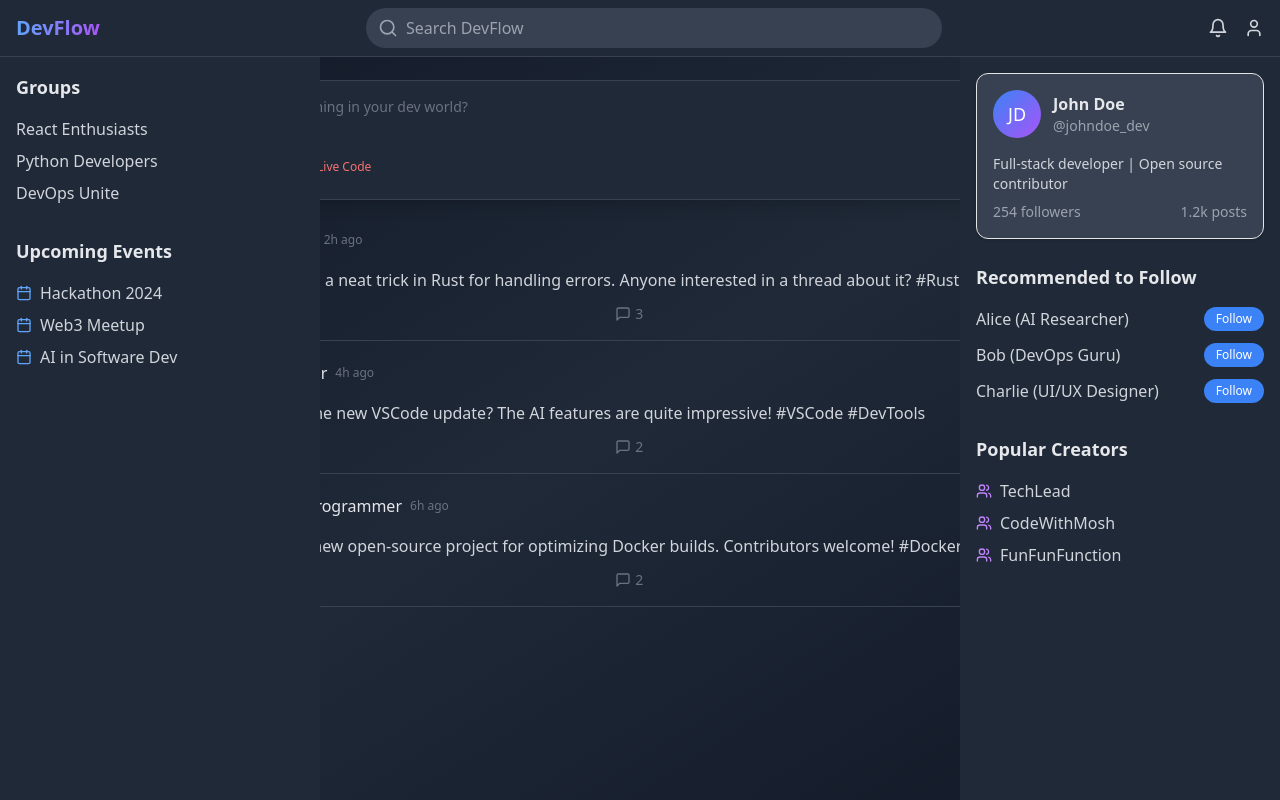
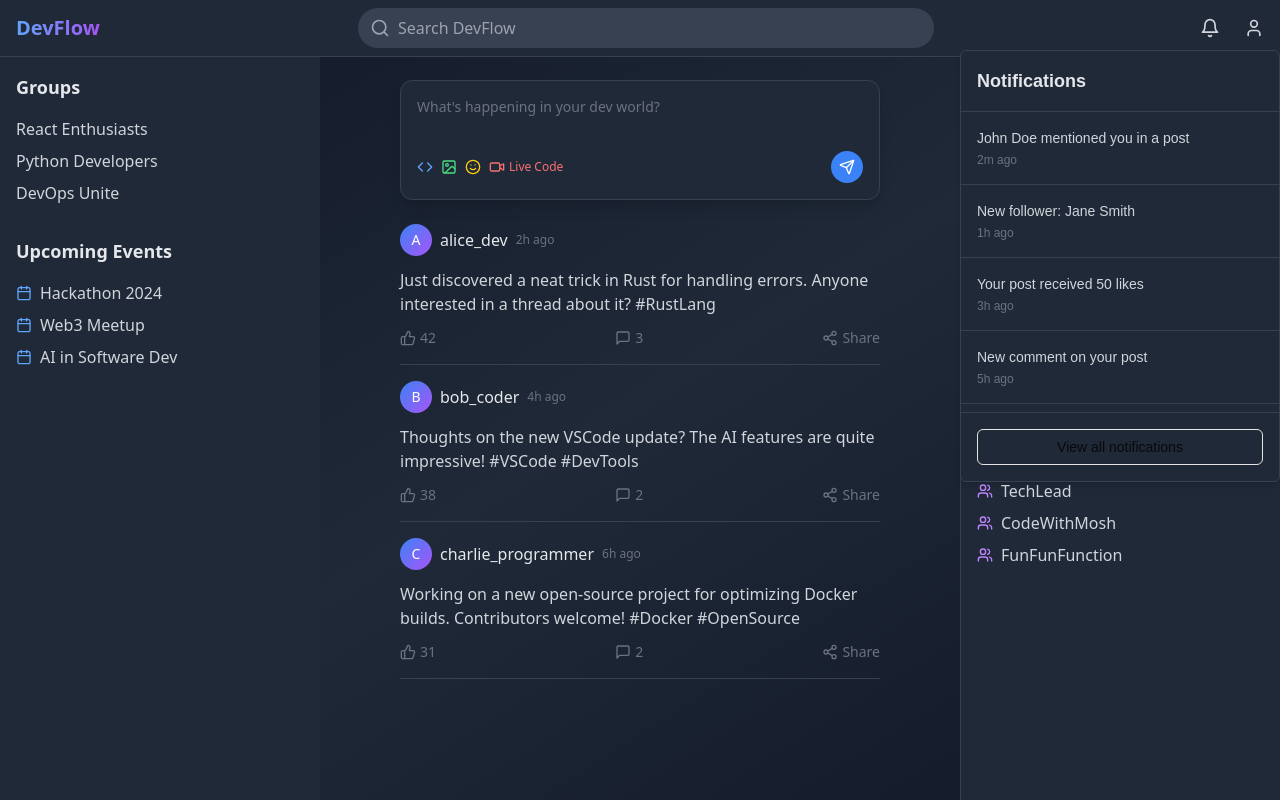
Before and after one commit to muneebhashone/devx-platform, a Next.js app: page / in a window 1280 px wide. Both pictures are taken after a click on the button 1218 px from the left and 28 px from the top of the page. Built offline with nearby package versions, Linux system fonts and the light colour scheme.

Commit message:
'notification-dropdown-added'

```diff
--- a/package.json
+++ b/package.json
@@ -10,6 +10,8 @@
   },
   "dependencies": {
     "@radix-ui/react-icons": "^1.3.0",
+    "@radix-ui/react-popover": "^1.1.1",
+    "@radix-ui/react-scroll-area": "^1.1.0",
     "@radix-ui/react-slot": "^1.1.0",
     "class-variance-authority": "^0.7.0",
     "clsx": "^2.1.1",
--- a/src/components/LandingPageFeed/DevSocialFeed.tsx
+++ b/src/components/LandingPageFeed/DevSocialFeed.tsx
@@ -105,7 +105,7 @@ const DevSocialFeed: React.FC = () => {
         isOpen={rightSidebarOpen}
         onClose={() => setRightSidebarOpen(false)}
       />
-      <div className="relative z-10 max-w-4xl mx-auto p-4 mt-16">
+      <div className="relative z-10 md:max-w-[50%] lg:max-w-[40%] mx-auto p-4 mt-16">
         <PostForm />
         <PostList posts={posts} />
       </div>
--- a/src/components/LandingPageFeed/Header.tsx
+++ b/src/components/LandingPageFeed/Header.tsx
@@ -1,6 +1,9 @@
 import React from "react";
 import { motion } from "framer-motion";
 import { Menu, Search, Bell, User, Users } from "lucide-react";
+import { Popover, PopoverContent, PopoverTrigger } from "@/components/ui/popover";
+import { Button } from "@/components/ui/button";
+import { ScrollArea } from "@/components/ui/scroll-area";
 
 interface HeaderProps {
   toggleLeftSidebar: () => void;
@@ -10,8 +13,16 @@ interface HeaderProps {
 const Header: React.FC<HeaderProps> = ({
   toggleLeftSidebar,
   toggleRightSidebar,
-}) => (
-  // ... existing Header component code
+}) => {
+  const notifications = [
+    { id: 1, content: "John Doe mentioned you in a post", time: "2m ago" },
+    { id: 2, content: "New follower: Jane Smith", time: "1h ago" },
+    { id: 3, content: "Your post received 50 likes", time: "3h ago" },
+    { id: 4, content: "New comment on your post", time: "5h ago" },
+    { id: 5, content: "Trending topic: #ReactJS", time: "1d ago" },
+  ];
+
+  return (
     <header className="fixed top-0 left-0 right-0 bg-gray-800 border-b border-gray-700 py-2 px-4 z-50">
       <div className="mx-auto flex justify-between items-center">
         <motion.button
@@ -35,9 +46,31 @@ const Header: React.FC<HeaderProps> = ({
           </div>
         </div>
         <div className="flex items-center space-x-4">
-        <motion.button whileTap={{ scale: 0.95 }} className="text-gray-300">
+          <Popover>
+            <PopoverTrigger asChild>
+              <Button variant="ghost" size="icon" className="text-gray-300">
                 <Bell className="h-5 w-5" />
-        </motion.button>
+              </Button>
+            </PopoverTrigger>
+            <PopoverContent className="w-80 bg-gray-800 border-gray-700 p-0">
+              <div className="p-4 border-b border-gray-700">
+                <h3 className="text-lg font-semibold text-gray-200">Notifications</h3>
+              </div>
+              <ScrollArea className="h-[300px]">
+                {notifications.map((notification) => (
+                  <div key={notification.id} className="p-4 border-b border-gray-700 hover:bg-gray-700">
+                    <p className="text-sm text-gray-300">{notification.content}</p>
+                    <p className="text-xs text-gray-500 mt-1">{notification.time}</p>
+                  </div>
+                ))}
+              </ScrollArea>
+              <div className="p-4 border-t border-gray-700">
+                <Button variant="outline" className="w-full">
+                  View all notifications
+                </Button>
+              </div>
+            </PopoverContent>
+          </Popover>
           <motion.button
             whileTap={{ scale: 0.95 }}
             className="text-gray-300 hidden lg:block"
@@ -56,5 +89,6 @@ const Header: React.FC<HeaderProps> = ({
       </div>
     </header>
   );
+};
 
 export default Header;
--- a/src/components/LandingPageFeed/Sidebar.tsx
+++ b/src/components/LandingPageFeed/Sidebar.tsx
@@ -31,7 +31,7 @@ const Sidebar: React.FC<SidebarProps> = ({
             animate={{ x: 0 }}
             exit={{ x: side === "left" ? "-100%" : "100%" }}
             transition={{ type: "spring", damping: 25, stiffness: 500 }}
-            className={`fixed ${side}-0 top-0 bottom-0 w-80 bg-gray-800 border-${
+            className={`fixed ${side}-0 top-0 bottom-0 w-full lg:w-80 bg-gray-800 border-${
               side === "left" ? "r" : "l"
             } border-gray-700 p-4 overflow-y-auto z-50 lg:hidden`}
           >
@@ -48,7 +48,7 @@ const Sidebar: React.FC<SidebarProps> = ({
       )}
     </AnimatePresence>
     <div
-      className={`hidden lg:block fixed ${side}-0 lg:mt-[57px] top-0 bottom-0 w-80 bg-gray-800 border-${
+      className={`hidden lg:block fixed ${side}-0 lg:mt-[57px] top-0 bottom-0 w-1/2 lg:w-80 bg-gray-800 border-${
         side === "left" ? "r" : "l"
       } border-gray-700 p-4 overflow-y-auto z-50`}
     >
--- a/src/components/feed.tsx
+++ b/src/components/feed.tsx
@@ -311,7 +311,7 @@ const Comment: React.FC<CommentProps> = ({ username, content, likes, time }) =>
   );
 
   const DevSocialFeed: React.FC = () => {
-    const [posts, setPosts] = useState([
+    const [posts] = useState([
       {
         id: 1,
         username: "alice_dev",
--- /dev/null
+++ b/src/components/ui/popover.tsx
@@ -0,0 +1,33 @@
+"use client"
+
+import * as React from "react"
+import * as PopoverPrimitive from "@radix-ui/react-popover"
+
+import { cn } from "@/lib/utils"
+
+const Popover = PopoverPrimitive.Root
+
+const PopoverTrigger = PopoverPrimitive.Trigger
+
+const PopoverAnchor = PopoverPrimitive.Anchor
+
+const PopoverContent = React.forwardRef<
+  React.ElementRef<typeof PopoverPrimitive.Content>,
+  React.ComponentPropsWithoutRef<typeof PopoverPrimitive.Content>
+>(({ className, align = "center", sideOffset = 4, ...props }, ref) => (
+  <PopoverPrimitive.Portal>
+    <PopoverPrimitive.Content
+      ref={ref}
+      align={align}
+      sideOffset={sideOffset}
+      className={cn(
+        "z-50 w-72 rounded-md border bg-popover p-4 text-popover-foreground shadow-md outline-none data-[state=open]:animate-in data-[state=closed]:animate-out data-[state=closed]:fade-out-0 data-[state=open]:fade-in-0 data-[state=closed]:zoom-out-95 data-[state=open]:zoom-in-95 data-[side=bottom]:slide-in-from-top-2 data-[side=left]:slide-in-from-right-2 data-[side=right]:slide-in-from-left-2 data-[side=top]:slide-in-from-bottom-2",
+        className
+      )}
+      {...props}
+    />
+  </PopoverPrimitive.Portal>
+))
+PopoverContent.displayName = PopoverPrimitive.Content.displayName
+
+export { Popover, PopoverTrigger, PopoverContent, PopoverAnchor }
--- /dev/null
+++ b/src/components/ui/scroll-area.tsx
@@ -0,0 +1,48 @@
+"use client"
+
+import * as React from "react"
+import * as ScrollAreaPrimitive from "@radix-ui/react-scroll-area"
+
+import { cn } from "@/lib/utils"
+
+const ScrollArea = React.forwardRef<
+  React.ElementRef<typeof ScrollAreaPrimitive.Root>,
+  React.ComponentPropsWithoutRef<typeof ScrollAreaPrimitive.Root>
+>(({ className, children, ...props }, ref) => (
+  <ScrollAreaPrimitive.Root
+    ref={ref}
+    className={cn("relative overflow-hidden", className)}
+    {...props}
+  >
+    <ScrollAreaPrimitive.Viewport className="h-full w-full rounded-[inherit]">
+      {children}
+    </ScrollAreaPrimitive.Viewport>
+    <ScrollBar />
+    <ScrollAreaPrimitive.Corner />
+  </ScrollAreaPrimitive.Root>
+))
+ScrollArea.displayName = ScrollAreaPrimitive.Root.displayName
+
+const ScrollBar = React.forwardRef<
+  React.ElementRef<typeof ScrollAreaPrimitive.ScrollAreaScrollbar>,
+  React.ComponentPropsWithoutRef<typeof ScrollAreaPrimitive.ScrollAreaScrollbar>
+>(({ className, orientation = "vertical", ...props }, ref) => (
+  <ScrollAreaPrimitive.ScrollAreaScrollbar
+    ref={ref}
+    orientation={orientation}
+    className={cn(
+      "flex touch-none select-none transition-colors",
+      orientation === "vertical" &&
+        "h-full w-2.5 border-l border-l-transparent p-[1px]",
+      orientation === "horizontal" &&
+        "h-2.5 flex-col border-t border-t-transparent p-[1px]",
+      className
+    )}
+    {...props}
+  >
+    <ScrollAreaPrimitive.ScrollAreaThumb className="relative flex-1 rounded-full bg-border" />
+  </ScrollAreaPrimitive.ScrollAreaScrollbar>
+))
+ScrollBar.displayName = ScrollAreaPrimitive.ScrollAreaScrollbar.displayName
+
+export { ScrollArea, ScrollBar }
```
Also changed, not shown: 1 other file (tests, documents, lock files or other folders). Lines whose indentation alone changed are shown as unchanged.
